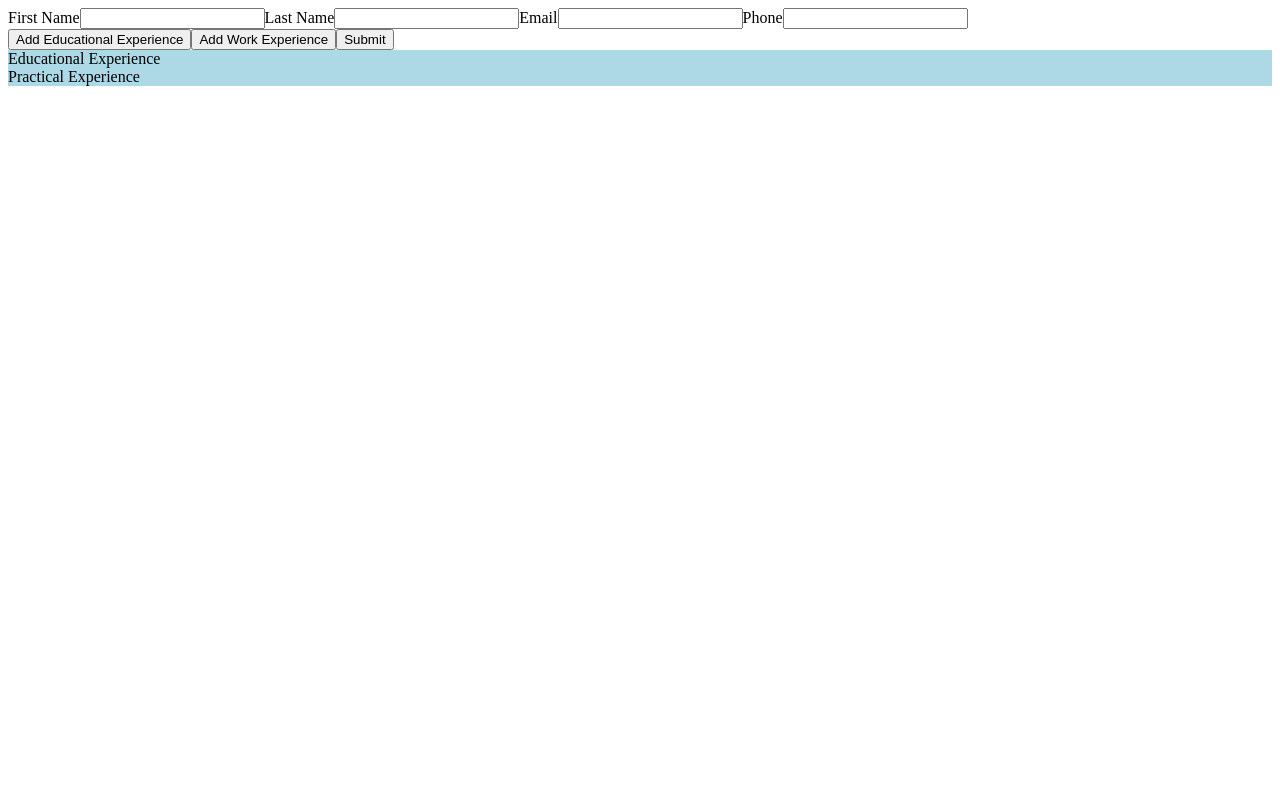
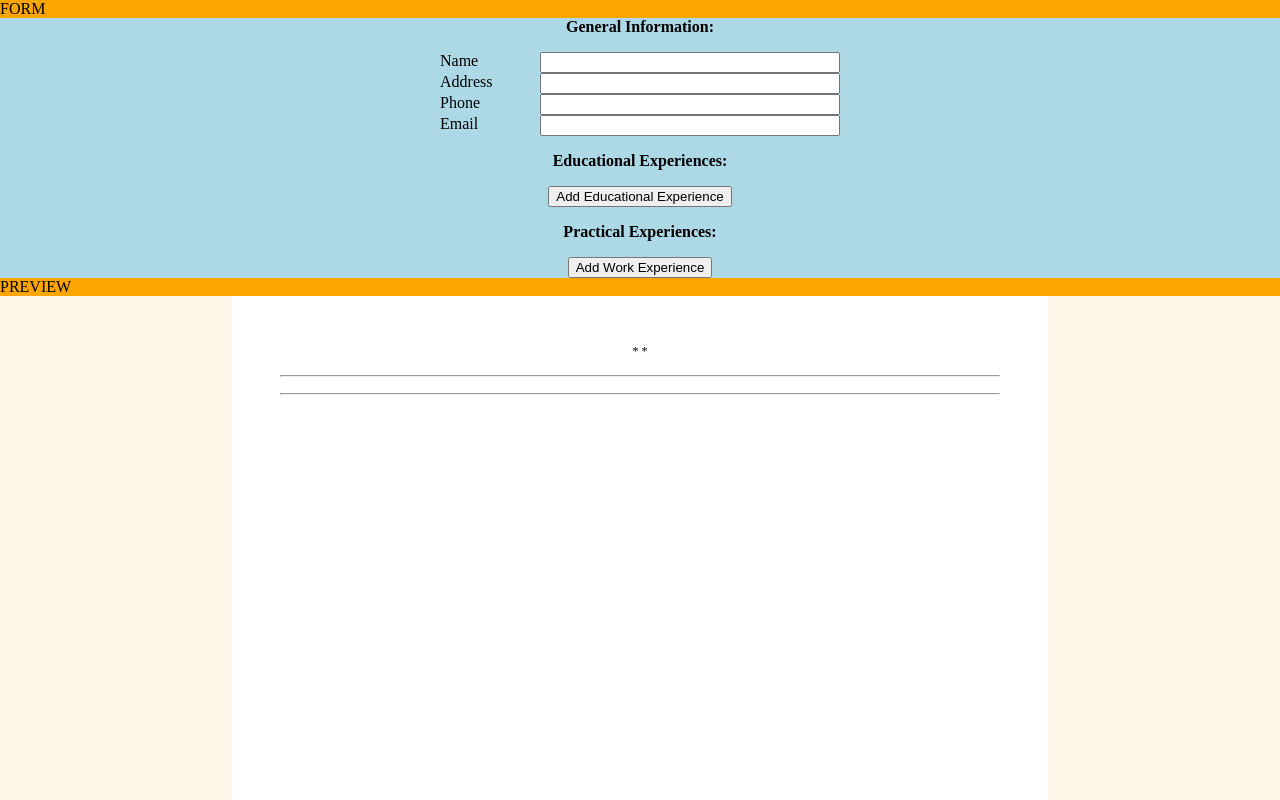
Before and after one commit to azboss2021/cv-project, a React (Create React App) app: page / in a window 1280 px wide. Shown: the top 800 px of the page. Built offline with nearby package versions, Linux system fonts and the light colour scheme.

Commit message:
Making QOL changes. Focusing all on styling after this commit.

```diff
--- a/src/App.css
+++ b/src/App.css
@@ -1,3 +1,68 @@
+* {
+  box-sizing: border-box;
+}
+
+body {
+  margin: 0;
+  padding: 0;
+  background: oldlace;
+}
+
+form {
+  display: grid;
+  grid-template-columns: 1fr 1fr;
+  max-width: 400px;
+}
+
+.app_header {
+  background: orange;
+}
+
+.form_section_title {
+  font-weight: bold;
+}
+
+#form {
+  background: lightblue;
+  display: flex;
+  flex-direction: column;
+  gap: 1rem;
+  align-items: center;
+}
+
+input {
+  width: 300px;
+}
+
 #preview {
-  background: lightblue;
+  background: white;
+  padding: 3rem 3rem;
+  display: flex;
+  flex-direction: column;
+  gap: 1rem;
+  width: 8.5in;
+  height: 11in;
+  margin: 0 auto;
 }
+
+#name {
+  font-size: 50px;
+  text-align: center;
+  color: darkblue;
+  font-weight: bold;
+}
+
+#info_details {
+  font-size: 12px;
+  text-align: center;
+}
+
+#educations, #works {
+  display: flex;
+  flex-direction: column;
+  gap: 1rem;
+}
+
+hr {
+  margin: 0;
+}
--- a/src/App.js
+++ b/src/App.js
@@ -5,16 +5,18 @@ import Preview from './components/Preview';
 
 function App() {
   const [info, setInfo] = useState({
-    firstName: '',
-    lastName: '',
+    name: '',
     email: '',
     phone: '',
+    address: '',
   });
   const [educations, setEducations] = useState([]);
   const [works, setWorks] = useState([]);
 
   return (
     <>
+      <div className="app_header">FORM</div>
+
       <Form
         info={info}
         setInfo={setInfo}
@@ -23,6 +25,9 @@ function App() {
         works={works}
         setWorks={setWorks}
       />
+
+      <div className="app_header">PREVIEW</div>
+
       <Preview info={info} educations={educations} works={works} />
     </>
   );
--- a/src/components/EducationForm.js
+++ b/src/components/EducationForm.js
@@ -15,11 +15,14 @@ export default class EducationForm extends Component {
       case 'degree':
         educations[i].degree = e.target.value;
         break;
-      case 'yearStart':
-        educations[i].yearStart = e.target.value;
+      case 'dateStart':
+        educations[i].dateStart = e.target.value;
         break;
-      case 'yearEnd':
-        educations[i].yearEnd = e.target.value;
+      case 'dateEnd':
+        educations[i].dateEnd = e.target.value;
+        break;
+      case 'details':
+        educations[i].details = e.target.value;
         break;
       default:
         break;
@@ -46,16 +49,18 @@ export default class EducationForm extends Component {
           onChange={(e) => this.HandleChange(e, 'degree')}
           id={'form_degree' + this.props.id}
         ></input>
-        <label htmlFor={'form_year_start' + this.props.id}>Year Start</label>
+        <label htmlFor={'form_date_start' + this.props.id}>Date Start</label>
         <input
-          onChange={(e) => this.HandleChange(e, 'yearStart')}
-          id={'form_year_start' + this.props.id}
+          onChange={(e) => this.HandleChange(e, 'dateStart')}
+          id={'form_date_start' + this.props.id}
         ></input>
-        <label htmlFor={'form_year_end' + this.props.id}>Year End</label>
+        <label htmlFor={'form_date_end' + this.props.id}>Date End</label>
         <input
-          onChange={(e) => this.HandleChange(e, 'yearEnd')}
-          id={'form_year_end' + this.props.id}
+          onChange={(e) => this.HandleChange(e, 'dateEnd')}
+          id={'form_date_end' + this.props.id}
         ></input>
+        <label htmlFor={'form_details_education' + this.props.id}>Details</label>
+        <input onChange={(e) => this.HandleChange(e, 'details')} type="text" id={'form_details_education' + this.props.id}></input>
         <button id={'education_delete' + this.props.id} onClick={(e) => this.HandleDelete(e)}>Delete</button>
       </form>
     );
--- a/src/components/Form.js
+++ b/src/components/Form.js
@@ -10,8 +10,9 @@ export default class Form extends Component {
       educations.concat({
         school: '',
         degree: '',
-        yearStart: '',
-        yearEnd: '',
+        dateStart: '',
+        dateEnd: '',
+        details: '',
         id: uniqid(),
       })
     );
@@ -22,64 +23,46 @@ export default class Form extends Component {
       works.concat({
         workplace: '',
         title: '',
-        yearStart: '',
-        yearEnd: '',
+        dateStart: '',
+        dateEnd: '',
+        details: '',
         id: uniqid(),
       })
     );
   };
 
-  SubmitInfo = (e) => {
-    e.preventDefault();
-
-    const first = document.querySelector('#form_first');
-    const last = document.querySelector('#form_last');
-    const email = document.querySelector('#form_email');
-    const phone = document.querySelector('#form_phone');
-
-    this.props.setInfo({
-      first: first.value,
-      last: last.value,
-      email: email.value,
-      phone: phone.value,
-    });
-  };
-
   render() {
     return (
       <div id="form">
+        <div className="form_section_title">General Information:</div>
         <InfoForm info={this.props.info} setInfo={this.props.setInfo} />
 
+        <div className="form_section_title">Educational Experiences:</div>
         {this.props.educations.map((education) => {
           return (
-            <div key={education.id}>
               <EducationForm
+                key={education.id}
                 id={education.id}
                 educations={this.props.educations}
                 setEducations={this.props.setEducations}
               />
-              <hr></hr>
-            </div>
           );
         })}
-
         <button onClick={this.AddEducation}>Add Educational Experience</button>
 
+        <div className="form_section_title">Practical Experiences:</div>
         {this.props.works.map((work) => {
           return (
-            <div key={work.id}>
-              <WorkForm
-                id={work.id}
-                works={this.props.works}
-                setWorks={this.props.setWorks}
-              />
-              <hr></hr>
-            </div>
+            <WorkForm
+              key={work.id}
+              id={work.id}
+              works={this.props.works}
+              setWorks={this.props.setWorks}
+            />
           );
         })}
 
         <button onClick={this.AddWork}>Add Work Experience</button>
-        <button onSubmit={(e) => this.SubmitInfo(e)}>Submit</button>
       </div>
     );
   }
--- a/src/components/InfoForm.js
+++ b/src/components/InfoForm.js
@@ -3,36 +3,36 @@ import React, { Component } from 'react';
 export default class InfoForm extends Component {
   HandleChange = (e, type) => {
     switch (type) {
-      case 'firstName':
+      case 'name':
         this.props.setInfo({
-          firstName: e.target.value,
-          lastName: this.props.info.lastName,
+          name: e.target.value,
           email: this.props.info.email,
           phone: this.props.info.phone,
-        });
-        break;
-      case 'lastName':
-        this.props.setInfo({
-          firstName: this.props.info.firstName,
-          lastName: e.target.value,
-          email: this.props.info.email,
-          phone: this.props.info.phone,
+          address: this.props.info.address,
         });
         break;
       case 'email':
         this.props.setInfo({
-          firstName: this.props.info.firstName,
-          lastName: this.props.info.lastName,
+          name: this.props.info.name,
           email: e.target.value,
           phone: this.props.info.phone,
+          address: this.props.info.address,
         });
         break;
       case 'phone':
         this.props.setInfo({
-          firstName: this.props.info.firstName,
-          lastName: this.props.info.lastName,
+          name: this.props.info.name,
           email: this.props.info.email,
           phone: e.target.value,
+          address: this.props.info.address,
+        });
+        break;
+      case 'address':
+        this.props.setInfo({
+          name: this.props.info.name,
+          email: this.props.info.email,
+          phone: this.props.info.phone,
+          address: e.target.value
         });
         break;
       default:
@@ -43,29 +43,25 @@ export default class InfoForm extends Component {
   render() {
     return (
       <form>
-        <label htmlFor="form_first">First Name</label>
+        <label htmlFor="form_name">Name</label>
         <input
-          onChange={(e) => this.HandleChange(e, 'firstName')}
-          id="form_first"
-          name="form_first"
+          onChange={(e) => this.HandleChange(e, 'name')}
+          id="form_name"
         ></input>
-        <label htmlFor="form_last">Last Name</label>
+        <label htmlFor="form_address">Address</label>
         <input
-          onChange={(e) => this.HandleChange(e, 'lastName')}
-          id="form_last"
-          name="form_last"
+          onChange={(e) => this.HandleChange(e, 'address')}
+          id="form_address"
+        ></input>
+        <label htmlFor="form_phone">Phone</label>
+        <input
+          onChange={(e) => this.HandleChange(e, 'phone')}
+          id="form_phone"
         ></input>
         <label htmlFor="form_email">Email</label>
         <input
           onChange={(e) => this.HandleChange(e, 'email')}
           id="form_email"
-          name="form_email"
-        ></input>
-        <label htmlFor="form_phone">Phone</label>
-        <input
-          onChange={(e) => this.HandleChange(e, 'phone')}
-          id="form_phone"
-          name="form_phone"
         ></input>
       </form>
     );
--- a/src/components/Preview.js
+++ b/src/components/Preview.js
@@ -5,35 +5,50 @@ export default class Preview extends Component {
     return (
       <div id="preview">
         <div id="preview_info">
-        <div>{this.props.info.firstName} {this.props.info.lastName}</div>
-        <div>{this.props.info.email}</div>
-        <div>{this.props.info.phone}</div>
+          <div id="name">{this.props.info.name}</div>
+          <div id="info_details">
+            <span id="address">{this.props.info.address}</span>
+            <span> * </span>
+            <span id="phone">{this.props.info.phone}</span>
+            <span> * </span>
+            <span id="email">{this.props.info.email}</span>
+          </div>
         </div>
 
-        <div className="preview_section_title">Educational Experience</div>
+        <div id="preview_education">
+          {this.props.educations.length > 0 && <div className="preview_section_title">EDUCATION</div>}
+          <hr></hr>
+          <div id="educations">
             {this.props.educations.map((education) => {
               return (
-            <div key={'preview_education' + education.id}>
+                <div className="education" key={'preview_education' + education.id}>
                   <div>School: {education.school}</div>
                   <div>Degree: {education.degree}</div>
-              <div>{education.yearStart} - {education.yearEnd}</div>
-              <hr></hr>
-            </div>
-          );
-        })}
-
-        <div className=".preview_section_title">Practical Experience</div>
-        {this.props.works.map((work) => {
-          return (
-            <div key={'preview_work' + work.id}>
-              <div>Workplace: {work.workplace}</div>
-              <div>Title: {work.title}</div>
-              <div>{work.yearStart} - {work.yearEnd}</div>
-              <hr></hr>
+                  <div>{education.dateStart} - {education.dateEnd}</div>
+                  <div>{education.details}</div>
                 </div>
               );
             })}
           </div>
+        </div>
+
+        <div id="preview_work">
+          {this.props.works.length > 0 && <div className=".preview_section_title">WORK EXPERIENCE</div>}
+          <hr></hr>
+          <div id="works">
+            {this.props.works.map((work) => {
+              return (
+                <div className="work" key={'preview_work' + work.id}>
+                  <div>Workplace: {work.workplace}</div>
+                  <div>Title: {work.title}</div>
+                  <div>{work.dateStart} - {work.dateEnd}</div>
+                  <div>{work.details}</div>
+                </div>
+              );
+            })}
+          </div>
+        </div>
+      </div>
     );
   }
 }
--- a/src/components/WorkForm.js
+++ b/src/components/WorkForm.js
@@ -13,11 +13,14 @@ export default class WorkForm extends Component {
       case 'title':
         works[i].title = e.target.value;
         break;
-      case 'yearStart':
-        works[i].yearStart = e.target.value;
+      case 'dateStart':
+        works[i].dateStart = e.target.value;
         break;
-      case 'yearEnd':
-        works[i].yearEnd = e.target.value;
+      case 'dateEnd':
+        works[i].dateEnd = e.target.value;
+        break;
+      case 'details':
+        works[i].details = e.target.value;
         break;
       default:
         break;
@@ -44,18 +47,19 @@ export default class WorkForm extends Component {
           onChange={(e) => this.HandleChange(e, 'title')}
           id={'form_title' + this.props.id}
         ></input>
-        <label htmlFor={'form_year_start_work' + this.props.id}>
-          Year Start
+        <label htmlFor={'form_date_start_work' + this.props.id}>Date Start
         </label>
         <input
-          onChange={(e) => this.HandleChange(e, 'yearStart')}
-          id={'form_year_start_work' + this.props.id}
+          onChange={(e) => this.HandleChange(e, 'dateStart')}
+          id={'form_date_start_work' + this.props.id}
         ></input>
-        <label htmlFor={'form_year_end_work' + this.props.id}>Year End</label>
+        <label htmlFor={'form_date_end_work' + this.props.id}>Date End</label>
         <input
-          onChange={(e) => this.HandleChange(e, 'yearEnd')}
-          id={'form_year_end_work' + this.props.id}
+          onChange={(e) => this.HandleChange(e, 'dateEnd')}
+          id={'form_date_end_work' + this.props.id}
         ></input>
+        <label htmlFor={'form_details_work' + this.props.id}>Details</label>
+        <input onChange={(e) => this.HandleChange(e, 'details')} type="text" id={'form_details_work' + this.props.id}></input>
         <button id={'work_delete' + this.props.id} onClick={(e) => this.HandleDelete(e)}>Delete</button>
       </form>
     );
```
Lines whose indentation alone changed are shown as unchanged.
